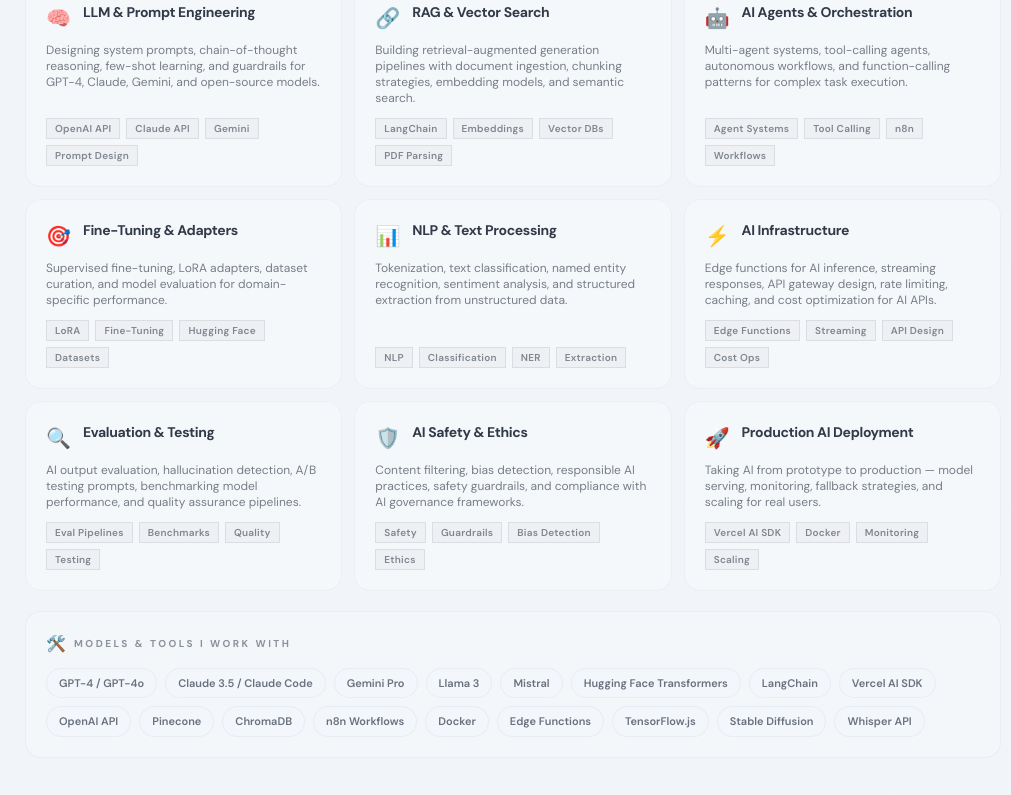
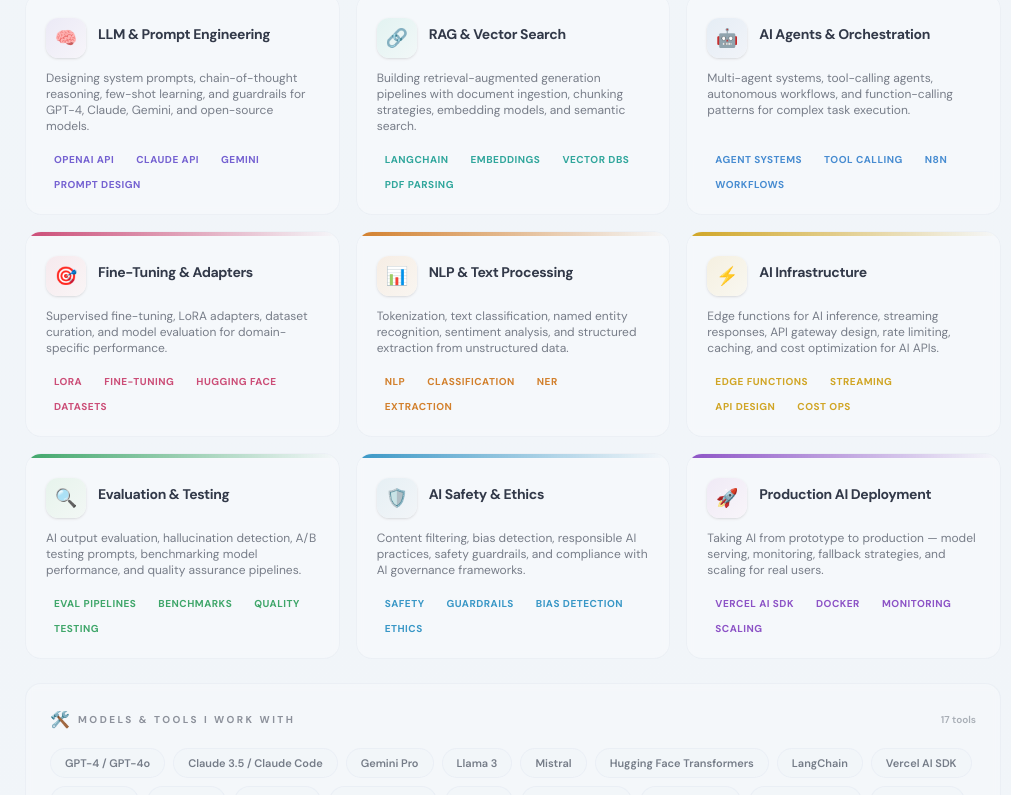
Before and after one commit to Nob1taaaa/remix-of-remix-of-my-cute-portfolio-09, a React (Vite) app: page /portfolio in a window 1280 px wide. Shown: the part 2543-3338 px from the top of the page, without its empty margins (127-1138 px from the left). Built offline with nearby package versions, Linux system fonts and the light colour scheme; the HTML template or start-up script is replaced by a standard one.

Commit message:
Beautified portfolio UI
Co-authored-by: Nob1taaaa <121599198+Nob1taaaa@users.noreply.github.com>

```diff
--- a/src/pages/Portfolio.tsx
+++ b/src/pages/Portfolio.tsx
@@ -464,103 +464,145 @@ const Portfolio = () => {
 
         {/* ─── AI Engineering Expertise ─── */}
         <FadeInSection delay={110}>
-          <section className="space-y-5">
+          <section className="space-y-6">
             <div className="flex items-center gap-2">
               <div className="h-1 w-6 rounded-full bg-primary/30" />
               <p className="text-[10px] font-bold uppercase tracking-[0.3em] text-muted-foreground/50">AI Engineering</p>
             </div>
             <h2 className="text-xl font-bold tracking-tight sm:text-2xl">
-              Full-spectrum AI capabilities 🧬
+              Full-spectrum AI capabilities{" "}
+              <span className="bg-gradient-to-r from-primary via-primary/60 to-primary/30 bg-clip-text text-transparent">🧬</span>
             </h2>
             <p className="max-w-2xl text-sm leading-relaxed text-muted-foreground/60">
               From prompt engineering to production ML pipelines — here&apos;s what I bring to the table as an AI engineer.
             </p>
 
             {/* AI skills grid */}
-            <div className="grid gap-3 sm:grid-cols-2 lg:grid-cols-3">
+            <div className="grid gap-4 sm:grid-cols-2 lg:grid-cols-3">
               {[
                 {
                   icon: "🧠",
                   title: "LLM & Prompt Engineering",
                   description: "Designing system prompts, chain-of-thought reasoning, few-shot learning, and guardrails for GPT-4, Claude, Gemini, and open-source models.",
                   tags: ["OpenAI API", "Claude API", "Gemini", "Prompt Design"],
+                  accent: "hsl(250, 55%, 60%)",
+                  gradient: "from-[hsl(250,40%,94%)] to-[hsl(260,30%,97%)]",
                 },
                 {
                   icon: "🔗",
                   title: "RAG & Vector Search",
                   description: "Building retrieval-augmented generation pipelines with document ingestion, chunking strategies, embedding models, and semantic search.",
                   tags: ["LangChain", "Embeddings", "Vector DBs", "PDF Parsing"],
+                  accent: "hsl(175, 55%, 42%)",
+                  gradient: "from-[hsl(175,40%,92%)] to-[hsl(180,30%,96%)]",
                 },
                 {
                   icon: "🤖",
                   title: "AI Agents & Orchestration",
                   description: "Multi-agent systems, tool-calling agents, autonomous workflows, and function-calling patterns for complex task execution.",
                   tags: ["Agent Systems", "Tool Calling", "n8n", "Workflows"],
+                  accent: "hsl(210, 60%, 55%)",
+                  gradient: "from-[hsl(210,45%,93%)] to-[hsl(220,35%,96%)]",
                 },
                 {
                   icon: "🎯",
                   title: "Fine-Tuning & Adapters",
                   description: "Supervised fine-tuning, LoRA adapters, dataset curation, and model evaluation for domain-specific performance.",
                   tags: ["LoRA", "Fine-Tuning", "Hugging Face", "Datasets"],
+                  accent: "hsl(340, 55%, 55%)",
+                  gradient: "from-[hsl(340,40%,94%)] to-[hsl(350,30%,97%)]",
                 },
                 {
                   icon: "📊",
                   title: "NLP & Text Processing",
                   description: "Tokenization, text classification, named entity recognition, sentiment analysis, and structured extraction from unstructured data.",
                   tags: ["NLP", "Classification", "NER", "Extraction"],
+                  accent: "hsl(30, 65%, 50%)",
+                  gradient: "from-[hsl(30,50%,93%)] to-[hsl(35,40%,96%)]",
                 },
                 {
                   icon: "⚡",
                   title: "AI Infrastructure",
                   description: "Edge functions for AI inference, streaming responses, API gateway design, rate limiting, caching, and cost optimization for AI APIs.",
                   tags: ["Edge Functions", "Streaming", "API Design", "Cost Ops"],
+                  accent: "hsl(45, 70%, 48%)",
+                  gradient: "from-[hsl(45,50%,92%)] to-[hsl(50,40%,96%)]",
                 },
                 {
                   icon: "🔍",
                   title: "Evaluation & Testing",
                   description: "AI output evaluation, hallucination detection, A/B testing prompts, benchmarking model performance, and quality assurance pipelines.",
                   tags: ["Eval Pipelines", "Benchmarks", "Quality", "Testing"],
+                  accent: "hsl(145, 45%, 45%)",
+                  gradient: "from-[hsl(145,35%,93%)] to-[hsl(150,25%,96%)]",
                 },
                 {
                   icon: "🛡️",
                   title: "AI Safety & Ethics",
                   description: "Content filtering, bias detection, responsible AI practices, safety guardrails, and compliance with AI governance frameworks.",
                   tags: ["Safety", "Guardrails", "Bias Detection", "Ethics"],
+                  accent: "hsl(200, 55%, 50%)",
+                  gradient: "from-[hsl(200,40%,93%)] to-[hsl(210,30%,96%)]",
                 },
                 {
                   icon: "🚀",
                   title: "Production AI Deployment",
                   description: "Taking AI from prototype to production — model serving, monitoring, fallback strategies, and scaling for real users.",
                   tags: ["Vercel AI SDK", "Docker", "Monitoring", "Scaling"],
+                  accent: "hsl(270, 50%, 55%)",
+                  gradient: "from-[hsl(270,40%,94%)] to-[hsl(280,30%,97%)]",
                 },
               ].map((skill) => (
                 <TiltCard key={skill.title} className="rounded-2xl">
-                  <article className="flex flex-col h-full rounded-2xl border border-border/25 bg-card/60 p-5 shadow-sm backdrop-blur-sm">
+                  <article className="group relative flex flex-col h-full overflow-hidden rounded-2xl border border-border/20 bg-card/60 shadow-sm backdrop-blur-sm transition-all duration-500 hover:shadow-[0_8px_30px_-10px_var(--skill-accent)]"
+                    style={{ "--skill-accent": `${skill.accent}30` } as React.CSSProperties}
+                  >
+                    {/* Colored top bar */}
+                    <div className="h-1 w-full transition-all duration-500 group-hover:h-1.5" style={{ background: `linear-gradient(90deg, ${skill.accent}, transparent)` }} />
+
+                    <div className="flex flex-col flex-1 p-5">
                       <div className="flex items-start gap-3">
-                      <span className="text-xl mt-0.5">{skill.icon}</span>
-                      <h3 className="text-[13px] font-bold tracking-tight text-foreground/85 sm:text-sm leading-snug">{skill.title}</h3>
+                        <div
+                          className={`flex h-10 w-10 shrink-0 items-center justify-center rounded-xl bg-gradient-to-br ${skill.gradient} text-lg shadow-sm transition-all duration-500 group-hover:scale-110 group-hover:rotate-3 group-hover:shadow-md`}
+                        >
+                          {skill.icon}
                         </div>
-                    <p className="mt-2.5 text-[11px] leading-[1.7] text-muted-foreground/55 sm:text-xs flex-1">{skill.description}</p>
-                    <div className="mt-3 flex flex-wrap gap-1.5">
+                        <h3 className="text-[13px] font-bold tracking-tight text-foreground/85 sm:text-sm leading-snug mt-1.5">{skill.title}</h3>
+                      </div>
+                      <p className="mt-3 text-[11px] leading-[1.75] text-muted-foreground/55 sm:text-xs flex-1">{skill.description}</p>
+                      <div className="mt-4 flex flex-wrap gap-1.5">
                         {skill.tags.map((tag) => (
                           <span
                             key={tag}
-                          className="rounded-md border border-primary/10 bg-primary/[0.04] px-2 py-0.5 text-[9px] font-semibold tracking-wide text-primary/60 sm:text-[10px]"
+                            className="rounded-md px-2 py-0.5 text-[9px] font-bold uppercase tracking-wider transition-all duration-300 sm:text-[10px]"
+                            style={{
+                              background: `${skill.accent}10`,
+                              color: skill.accent,
+                              border: `1px solid ${skill.accent}20`,
+                            }}
                           >
                             {tag}
                           </span>
                         ))}
                       </div>
+                    </div>
+
+                    {/* Hover glow blob */}
+                    <div
+                      className="pointer-events-none absolute -bottom-8 -right-8 h-28 w-28 rounded-full opacity-0 blur-3xl transition-opacity duration-700 group-hover:opacity-25"
+                      style={{ background: skill.accent }}
+                    />
                   </article>
                 </TiltCard>
               ))}
             </div>
 
             {/* AI tools & models I work with */}
-            <div className="rounded-2xl border border-border/25 bg-card/50 p-5 backdrop-blur-sm">
-              <div className="flex items-center gap-2 mb-3">
+            <div className="rounded-2xl border border-border/20 bg-card/50 p-6 backdrop-blur-sm">
+              <div className="flex items-center gap-2 mb-4">
                 <span className="text-base">🛠️</span>
                 <p className="text-[10px] font-bold uppercase tracking-[0.25em] text-muted-foreground/45">Models &amp; tools I work with</p>
+                <span className="ml-auto text-[10px] font-semibold text-primary/40">17 tools</span>
               </div>
               <div className="flex flex-wrap gap-2">
                 {[
@@ -568,10 +610,10 @@ const Portfolio = () => {
                   "Hugging Face Transformers", "LangChain", "Vercel AI SDK", "OpenAI API",
                   "Pinecone", "ChromaDB", "n8n Workflows", "Docker", "Edge Functions",
                   "TensorFlow.js", "Stable Diffusion", "Whisper API",
-                ].map((tool) => (
+                ].map((tool, i) => (
                   <span
                     key={tool}
-                    className="rounded-full border border-border/25 bg-background/50 px-3 py-1.5 text-[10px] font-semibold text-muted-foreground/60 transition-all duration-300 hover:border-primary/20 hover:text-foreground/80 hover:-translate-y-0.5 sm:text-[11px]"
+                    className="rounded-full border border-border/20 bg-background/40 px-3.5 py-1.5 text-[10px] font-semibold text-muted-foreground/55 transition-all duration-300 hover:border-primary/25 hover:text-foreground/80 hover:-translate-y-0.5 hover:shadow-sm sm:text-[11px]"
                   >
                     {tool}
                   </span>
```
Lines whose indentation alone changed are shown as unchanged.
